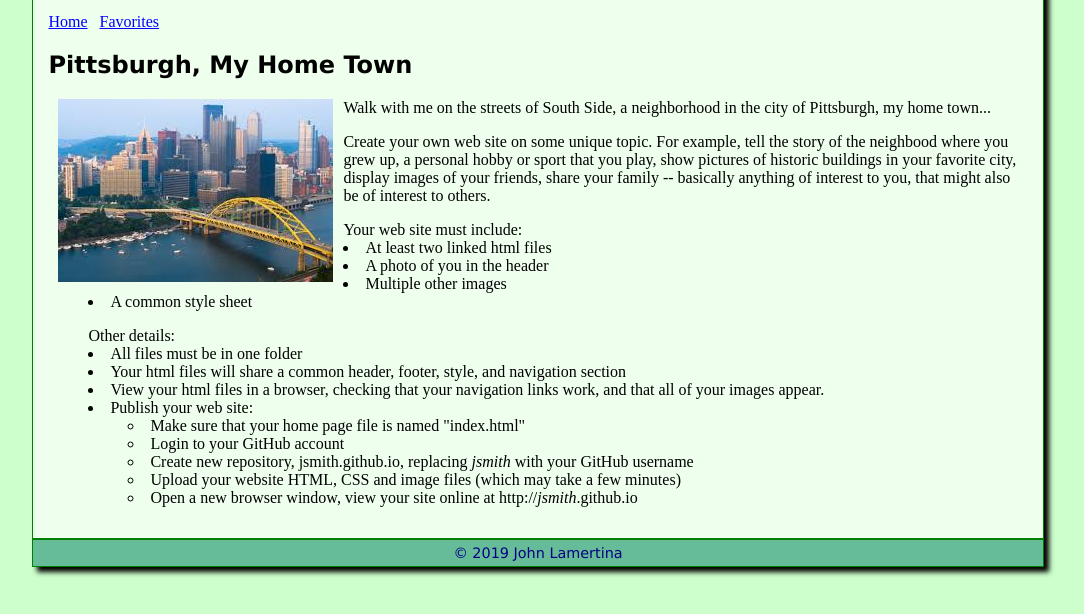
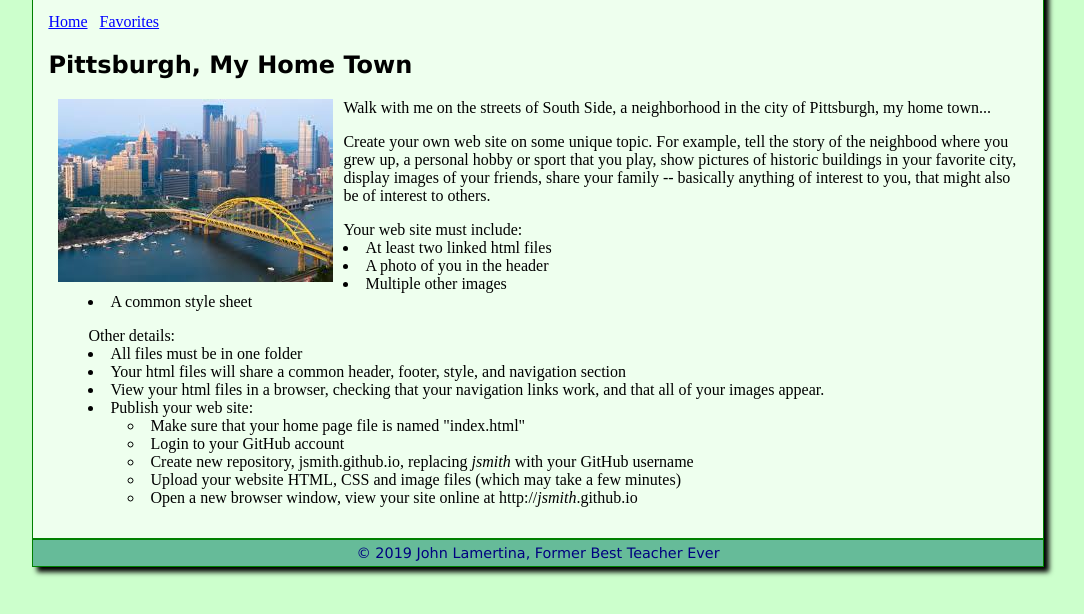
Before and after one commit to jlamertina/jlamertina.github.io, a plain HTML site: page index.html in a window 1280 px wide. Shown: the part 134-748 px from the top of the page, without its empty margins (102-1186 px from the left). Drawn offline with Linux system fonts and the light colour scheme.

Commit message:
Update index.html

```diff
--- a/index.html
+++ b/index.html
@@ -42,7 +42,7 @@
 			 	</li>
 			 </ul>
 		</div>
-	      	<footer> &copy; 2019 John Lamertina </footer>
+	      	<footer> &copy; 2019 John Lamertina, Former Best Teacher Ever</footer>
 	   </div>
 	</body>
 </html>
```
